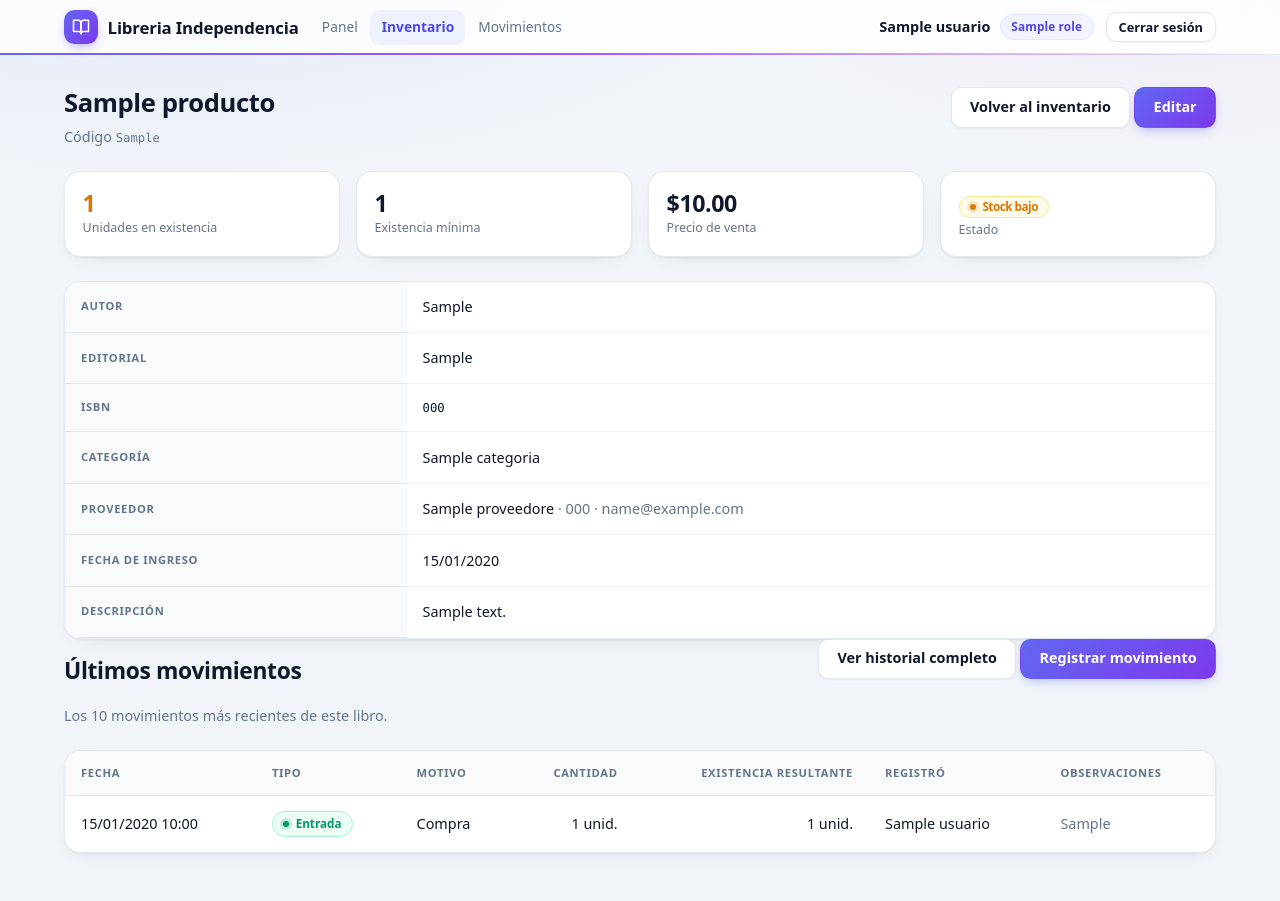
After one commit to stephany-cornejo/Libreria-Independencia, a Laravel app: page /panel/inventario/1 in a window 1280 px wide. The commit adds this page. Run offline with Laravel 12, Linux system fonts and the light colour scheme; a user stored in the database is signed in; tables that the repository leaves empty hold one stand-in row (values such as "Sample post").

Commit message:
feat: pagina de detalle del libro con sus ultimos movimientos

```diff
--- a/backend/app/Http/Controllers/InventarioController.php
+++ b/backend/app/Http/Controllers/InventarioController.php
@@ -166,6 +166,25 @@ class InventarioController extends Controller
     }
 
     /**
+     * Detalle de un libro: datos generales, categoría, proveedor,
+     * estado de existencias y sus últimos movimientos.
+     */
+    public function ver(Producto $producto): View
+    {
+        $producto->load(['categoria', 'proveedor']);
+
+        return view('inventario.ver', [
+            'producto' => $producto,
+            'movimientos' => $producto->movimientos()
+                ->with('usuario:id_usuario,nombre')
+                ->orderByDesc('fecha')
+                ->orderByDesc('id_movimiento')
+                ->limit(10)
+                ->get(),
+        ]);
+    }
+
+    /**
      * Desactiva un libro (estado "descontinuado"). No se borra: conserva
      * su historial de movimientos y deja de aceptar nuevos movimientos.
      */
--- a/backend/resources/views/inventario/index.blade.php
+++ b/backend/resources/views/inventario/index.blade.php
@@ -206,7 +206,7 @@
                         @php($estado = $etiquetasStock[$producto->estadoStock()])
                         <tr>
                             <td>
-                                <span class="libro-titulo">{{ $producto->nombre }}</span>
+                                <a href="{{ route('inventario.ver', $producto) }}" class="libro-titulo">{{ $producto->nombre }}</a>
                                 <span class="libro-codigo">{{ $producto->codigo }}</span>
                             </td>
                             <td>{{ $producto->autor ?? '—' }}</td>
--- /dev/null
+++ b/backend/resources/views/inventario/ver.blade.php
@@ -0,0 +1,174 @@
+@extends('layouts.app')
+
+@section('titulo', $producto->nombre)
+
+@section('contenido')
+    @php
+        $etiquetasStock = [
+            'disponible' => ['Disponible', 'insignia-disponible'],
+            'bajo' => ['Stock bajo', 'insignia-bajo'],
+            'agotado' => ['Agotado', 'insignia-agotado'],
+        ];
+        $estadoStock = $etiquetasStock[$producto->estadoStock()];
+        $etiquetasTipo = [
+            'entrada' => ['Entrada', 'insignia-disponible'],
+            'salida' => ['Salida', 'insignia-agotado'],
+        ];
+        $activo = $producto->estado === 'activo';
+    @endphp
+
+    <div class="cabecera-pagina">
+        <div>
+            <h1>{{ $producto->nombre }}</h1>
+            <p class="subtitulo">
+                Código <span class="mono">{{ $producto->codigo }}</span>
+                @if (! $activo)
+                    · <span class="insignia insignia-inactivo">Desactivado</span>
+                @endif
+            </p>
+        </div>
+
+        <div class="acciones">
+            <a href="{{ route('inventario.index') }}" class="boton boton-secundario">Volver al inventario</a>
+            <a href="{{ route('inventario.editar', $producto) }}" class="boton">Editar</a>
+        </div>
+    </div>
+
+    {{-- Existencias --}}
+    <section class="resumen" aria-label="Existencias del libro">
+        <div class="resumen-tarjeta {{ $activo && $producto->estadoStock() === 'bajo' ? 'alerta-baja' : '' }} {{ $activo && $producto->estadoStock() === 'agotado' ? 'alerta-agotada' : '' }}">
+            <div class="resumen-texto">
+                <span class="valor">{{ $producto->cantidad_disponible }}</span>
+                <span class="etiqueta">Unidades en existencia</span>
+            </div>
+        </div>
+
+        <div class="resumen-tarjeta">
+            <div class="resumen-texto">
+                <span class="valor">{{ $producto->existencia_minima }}</span>
+                <span class="etiqueta">Existencia mínima</span>
+            </div>
+        </div>
+
+        <div class="resumen-tarjeta">
+            <div class="resumen-texto">
+                <span class="valor">${{ number_format((float) $producto->precio_venta, 2) }}</span>
+                <span class="etiqueta">Precio de venta</span>
+            </div>
+        </div>
+
+        <div class="resumen-tarjeta">
+            <div class="resumen-texto">
+                <span class="valor">
+                    @if ($activo)
+                        <span class="insignia {{ $estadoStock[1] }}">{{ $estadoStock[0] }}</span>
+                    @else
+                        <span class="insignia insignia-inactivo">Desactivado</span>
+                    @endif
+                </span>
+                <span class="etiqueta">Estado</span>
+            </div>
+        </div>
+    </section>
+
+    {{-- Datos del libro --}}
+    <div class="tabla-contenedor">
+        <table class="tabla">
+            <tbody>
+                <tr>
+                    <th scope="row">Autor</th>
+                    <td>{{ $producto->autor ?? '—' }}</td>
+                </tr>
+                <tr>
+                    <th scope="row">Editorial</th>
+                    <td>{{ $producto->editorial ?? '—' }}</td>
+                </tr>
+                <tr>
+                    <th scope="row">ISBN</th>
+                    <td class="mono">{{ $producto->isbn ?? '—' }}</td>
+                </tr>
+                <tr>
+                    <th scope="row">Categoría</th>
+                    <td>{{ $producto->categoria->nombre ?? '—' }}</td>
+                </tr>
+                <tr>
+                    <th scope="row">Proveedor</th>
+                    <td>
+                        @if ($producto->proveedor)
+                            {{ $producto->proveedor->nombre }}
+                            @if ($producto->proveedor->telefono || $producto->proveedor->email)
+                                <span class="texto-secundario">
+                                    · {{ collect([$producto->proveedor->telefono, $producto->proveedor->email])->filter()->implode(' · ') }}
+                                </span>
+                            @endif
+                        @else
+                            Sin proveedor
+                        @endif
+                    </td>
+                </tr>
+                <tr>
+                    <th scope="row">Fecha de ingreso</th>
+                    <td>{{ $producto->fecha_ingreso?->format('d/m/Y') ?? '—' }}</td>
+                </tr>
+                <tr>
+                    <th scope="row">Descripción</th>
+                    <td>{{ $producto->descripcion ?? '—' }}</td>
+                </tr>
+            </tbody>
+        </table>
+    </div>
+
+    {{-- Últimos movimientos --}}
+    <div class="cabecera-pagina">
+        <div>
+            <h2>Últimos movimientos</h2>
+            <p class="subtitulo">Los 10 movimientos más recientes de este libro.</p>
+        </div>
+
+        <div class="acciones">
+            <a href="{{ route('movimientos.index', ['q' => $producto->codigo]) }}" class="boton boton-secundario">Ver historial completo</a>
+            @if ($activo)
+                <a href="{{ route('movimientos.crear') }}" class="boton">Registrar movimiento</a>
+            @endif
+        </div>
+    </div>
+
+    @if ($movimientos->count() === 0)
+        <div class="estado-vacio">
+            <h3>Este libro todavía no tiene movimientos</h3>
+            <p>Cuando registres entradas o salidas, aparecerán aquí con su fecha y responsable.</p>
+        </div>
+    @else
+        <div class="tabla-contenedor">
+            <table class="tabla">
+                <thead>
+                    <tr>
+                        <th scope="col">Fecha</th>
+                        <th scope="col">Tipo</th>
+                        <th scope="col">Motivo</th>
+                        <th scope="col" class="num">Cantidad</th>
+                        <th scope="col" class="num">Existencia resultante</th>
+                        <th scope="col">Registró</th>
+                        <th scope="col">Observaciones</th>
+                    </tr>
+                </thead>
+                <tbody>
+                    @foreach ($movimientos as $movimiento)
+                        @php($estadoTipo = $etiquetasTipo[$movimiento->tipo])
+                        <tr>
+                            <td>{{ $movimiento->fecha->format('d/m/Y H:i') }}</td>
+                            <td>
+                                <span class="insignia {{ $estadoTipo[1] }}">{{ $estadoTipo[0] }}</span>
+                            </td>
+                            <td>{{ ucfirst($movimiento->motivo) }}</td>
+                            <td class="num">{{ $movimiento->cantidad }} unid.</td>
+                            <td class="num">{{ $movimiento->existencia_resultante }} unid.</td>
+                            <td>{{ $movimiento->usuario->nombre ?? '—' }}</td>
+                            <td class="texto-secundario">{{ $movimiento->observaciones ?? '—' }}</td>
+                        </tr>
+                    @endforeach
+                </tbody>
+            </table>
+        </div>
+    @endif
+@endsection
--- a/backend/routes/web.php
+++ b/backend/routes/web.php
@@ -48,6 +48,10 @@ Route::middleware(['auth', 'cuenta.activa'])->group(function () {
 
     Route::get('/panel/inventario/{producto}/editar', [InventarioController::class, 'editar'])
         ->name('inventario.editar');
+
+    Route::get('/panel/inventario/{producto}', [InventarioController::class, 'ver'])
+        ->whereNumber('producto')
+        ->name('inventario.ver');
 
     Route::put('/panel/inventario/{producto}', [InventarioController::class, 'actualizar'])
         ->name('inventario.actualizar');
```
Also changed, not shown: backend/tests/Feature/InventarioTest.php (+65 -0 lines).
